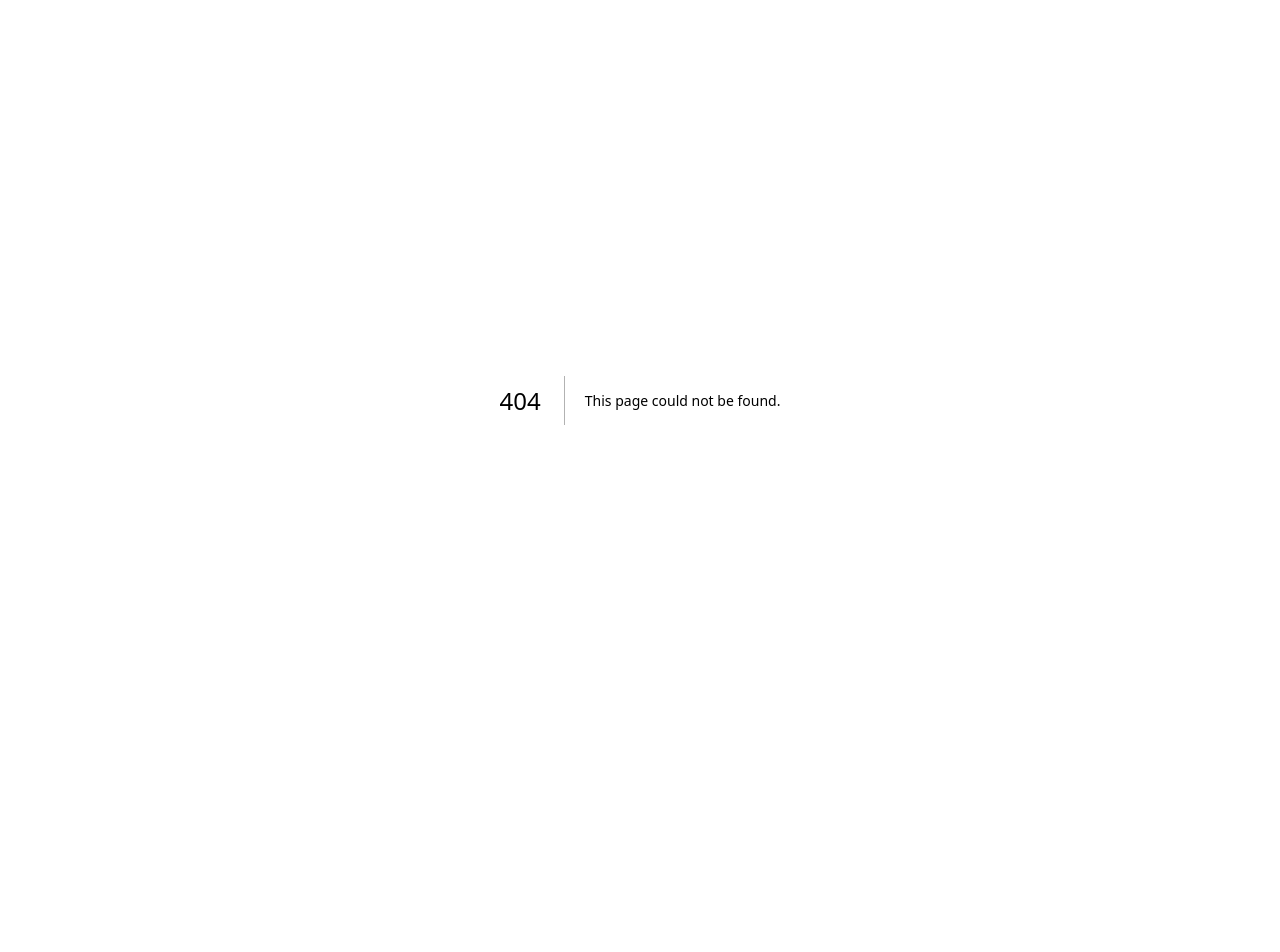
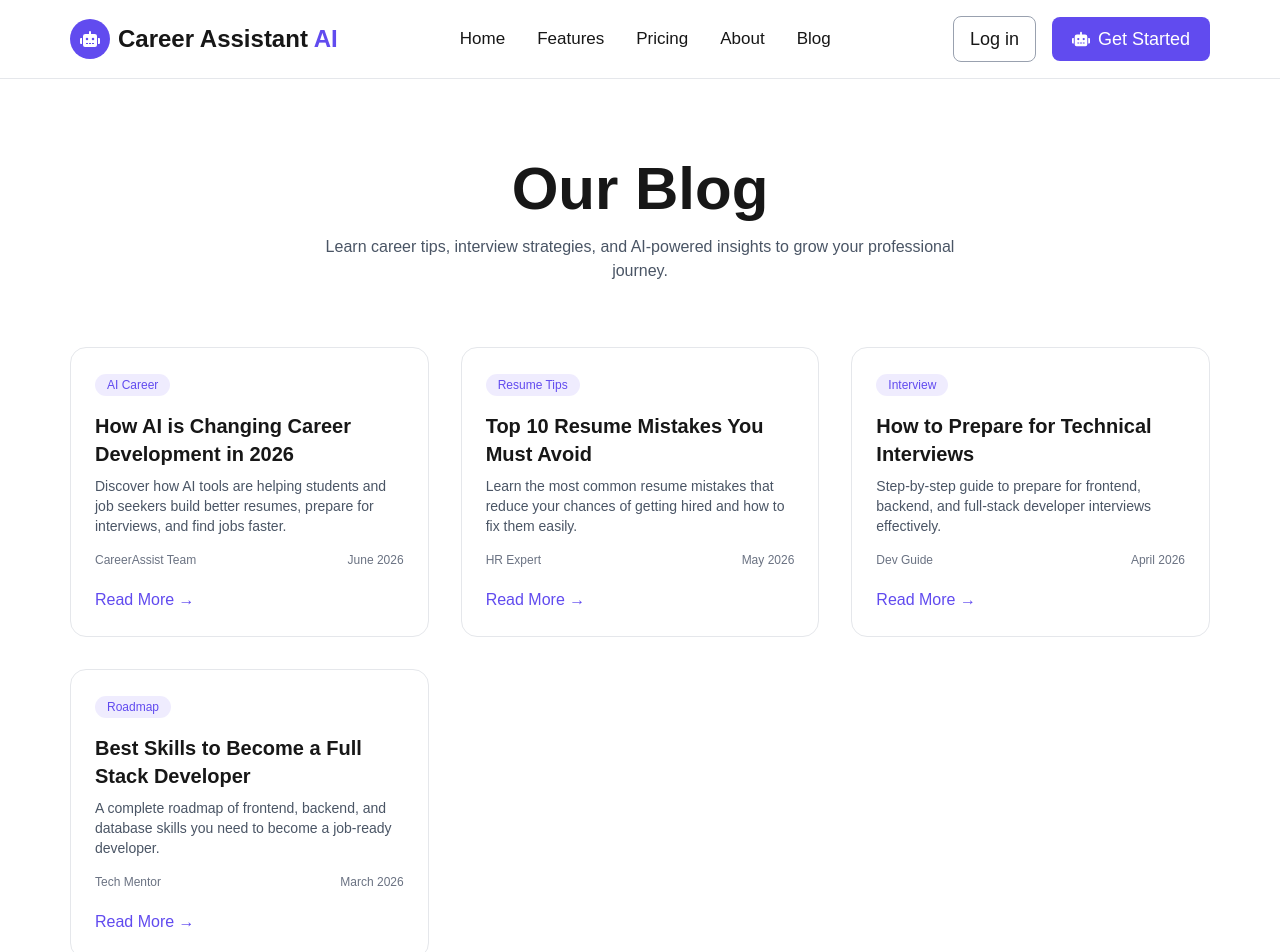
Before and after one commit to rajibulislam60/careerassist-ai, a Next.js app: page /client/blog in a window 1280 px wide. Before the commit this address had no page. Shown: the top 952 px of the page. Before the commit the page ends 800 px from the top, so only its background shows below. Built offline with nearby package versions, Linux system fonts and the light colour scheme.

Commit message:
blog page design done

```diff
--- /dev/null
+++ b/src/app/client/blog/BlogHomePage.jsx
@@ -0,0 +1,104 @@
+"use client";
+
+import React from "react";
+import Container from "./../../../container/Container";
+
+const blogs = [
+  {
+    id: 1,
+    title: "How AI is Changing Career Development in 2026",
+    description:
+      "Discover how AI tools are helping students and job seekers build better resumes, prepare for interviews, and find jobs faster.",
+    author: "CareerAssist Team",
+    date: "June 2026",
+    tag: "AI Career",
+  },
+  {
+    id: 2,
+    title: "Top 10 Resume Mistakes You Must Avoid",
+    description:
+      "Learn the most common resume mistakes that reduce your chances of getting hired and how to fix them easily.",
+    author: "HR Expert",
+    date: "May 2026",
+    tag: "Resume Tips",
+  },
+  {
+    id: 3,
+    title: "How to Prepare for Technical Interviews",
+    description:
+      "Step-by-step guide to prepare for frontend, backend, and full-stack developer interviews effectively.",
+    author: "Dev Guide",
+    date: "April 2026",
+    tag: "Interview",
+  },
+  {
+    id: 4,
+    title: "Best Skills to Become a Full Stack Developer",
+    description:
+      "A complete roadmap of frontend, backend, and database skills you need to become a job-ready developer.",
+    author: "Tech Mentor",
+    date: "March 2026",
+    tag: "Roadmap",
+  },
+];
+
+export default function BlogHomePage() {
+  return (
+    <div className="py-20">
+      <Container>
+        {/* Header */}
+        <div className="text-center mb-16">
+          <h1 className="text-4xl lg:text-6xl font-bold">Our Blog</h1>
+          <p className="text-gray-600 mt-4 max-w-2xl mx-auto">
+            Learn career tips, interview strategies, and AI-powered insights to
+            grow your professional journey.
+          </p>
+        </div>
+
+        {/* Blog Grid */}
+        <div className="grid md:grid-cols-2 lg:grid-cols-3 gap-8">
+          {blogs.map((blog) => (
+            <div
+              key={blog.id}
+              className="bg-white border border-gray-200 rounded-2xl p-6 hover:shadow-lg transition"
+            >
+              {/* Tag */}
+              <span className="text-xs bg-[#614bef]/10 text-[#614bef] px-3 py-1 rounded-full">
+                {blog.tag}
+              </span>
+
+              {/* Title */}
+              <h2 className="text-xl font-semibold mt-4 mb-2">{blog.title}</h2>
+
+              {/* Description */}
+              <p className="text-gray-600 text-sm mb-4">{blog.description}</p>
+
+              {/* Footer */}
+              <div className="flex justify-between items-center text-xs text-gray-500">
+                <span>{blog.author}</span>
+                <span>{blog.date}</span>
+              </div>
+
+              {/* Button */}
+              <button className="mt-5 text-[#614bef] font-medium hover:underline">
+                Read More →
+              </button>
+            </div>
+          ))}
+        </div>
+
+        {/* Bottom CTA */}
+        <div className="text-center mt-20">
+          <h2 className="text-2xl font-semibold">Want more career insights?</h2>
+          <p className="text-gray-600 mt-2">
+            Subscribe to our newsletter and stay updated.
+          </p>
+
+          <button className="mt-5 px-6 py-3 bg-[#614bef] text-white rounded-lg">
+            Subscribe
+          </button>
+        </div>
+      </Container>
+    </div>
+  );
+}
--- /dev/null
+++ b/src/app/client/blog/page.js
@@ -0,0 +1,10 @@
+import React from "react";
+import BlogHomePage from "./BlogHomePage";
+
+export default function page() {
+  return (
+    <div>
+      <BlogHomePage />
+    </div>
+  );
+}
```
